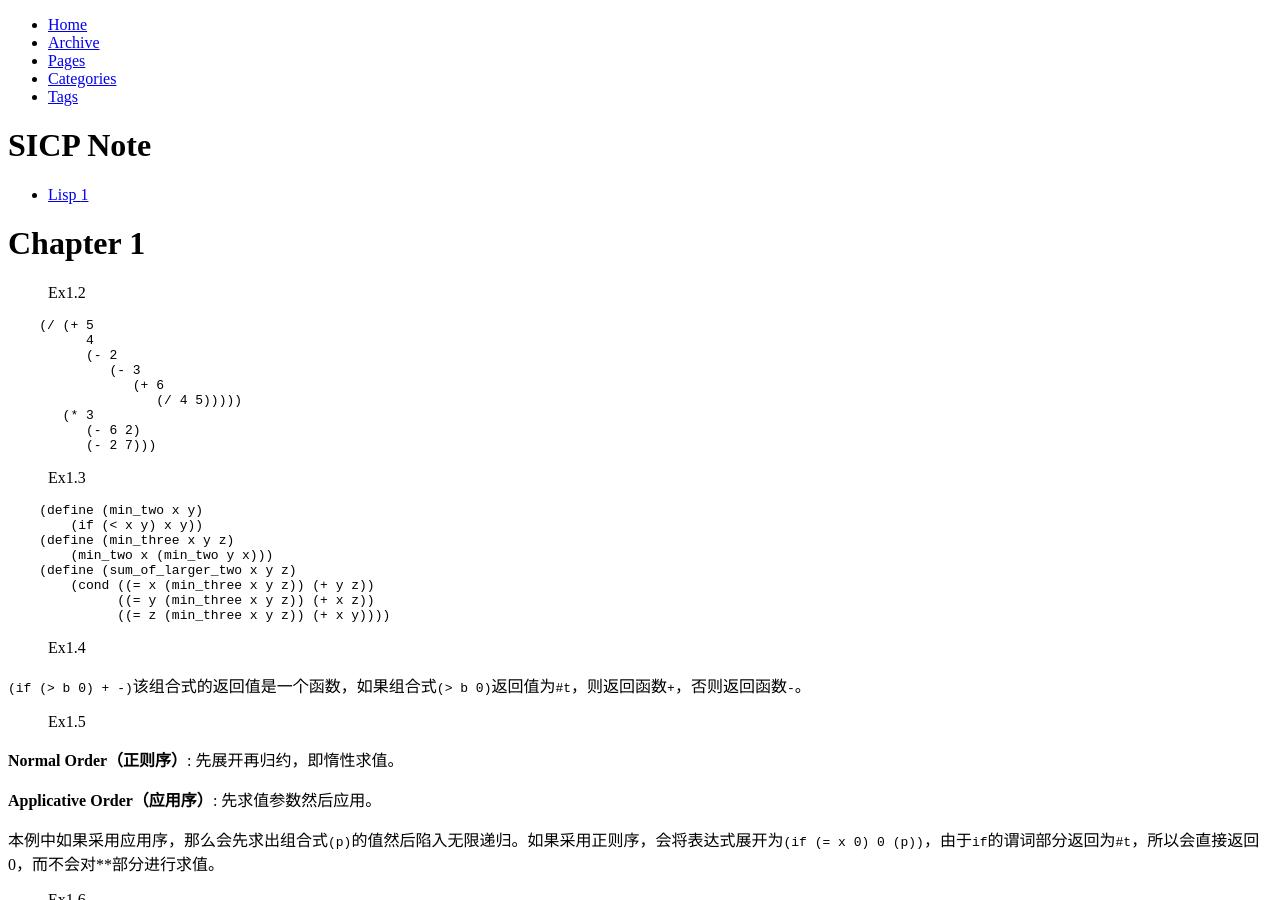
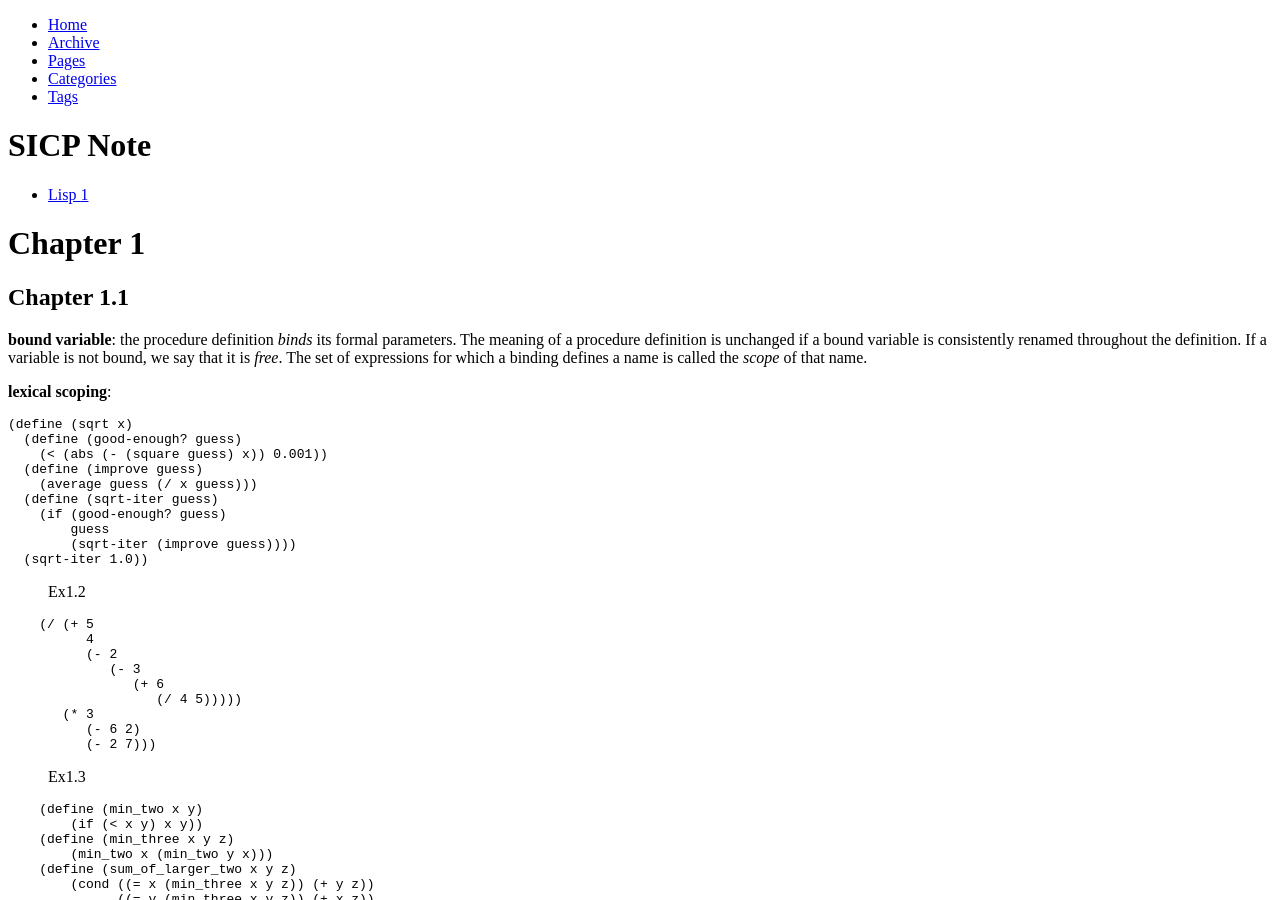
Before and after one commit to wangxinalex/wangxinalex.github.io, a Jekyll site: the page built from _posts/2015-02-04-sicp.md, in a window 1280 px wide and 900 px high. Built offline with Jekyll 4.4.1, drawn with Linux system fonts in a browser that asks for light colours; comment, search, counter and statistics services are not loaded.

Commit message:
sicp chapter 1.1

```diff
--- a/_posts/2015-02-04-sicp.md
+++ b/_posts/2015-02-04-sicp.md
@@ -8,6 +8,24 @@
 {% include JB/setup %}
 
 #Chapter 1
+
+##Chapter 1.1
+
+**bound variable**:  the procedure definition *binds* its formal parameters. The meaning of a procedure definition is unchanged if a bound variable is consistently renamed throughout the definition. If a variable is not bound, we say that it is *free*. The set of expressions for which a binding defines a name is called the *scope* of that name.
+
+**lexical scoping**:
+<pre class="brush:erl">
+(define (sqrt x)
+  (define (good-enough? guess)
+    (< (abs (- (square guess) x)) 0.001))
+  (define (improve guess)
+    (average guess (/ x guess)))
+  (define (sqrt-iter guess)
+    (if (good-enough? guess)
+        guess
+        (sqrt-iter (improve guess))))
+  (sqrt-iter 1.0))
+</pre>
 
 > Ex1.2
 
@@ -98,3 +116,5 @@
 (define (cubic-root x)
   (cubic-root-iter 1.0 x))
 </pre>
+
+##Chapter 1.2
```
